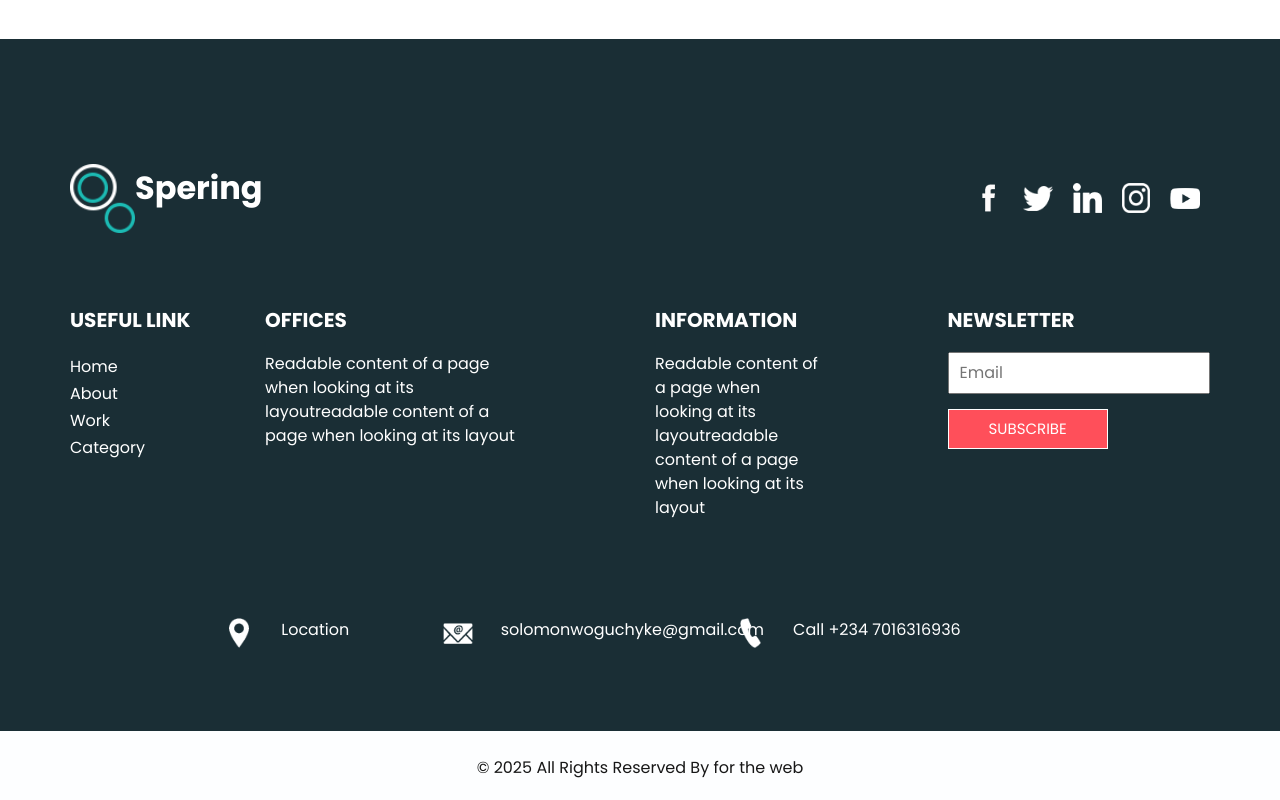
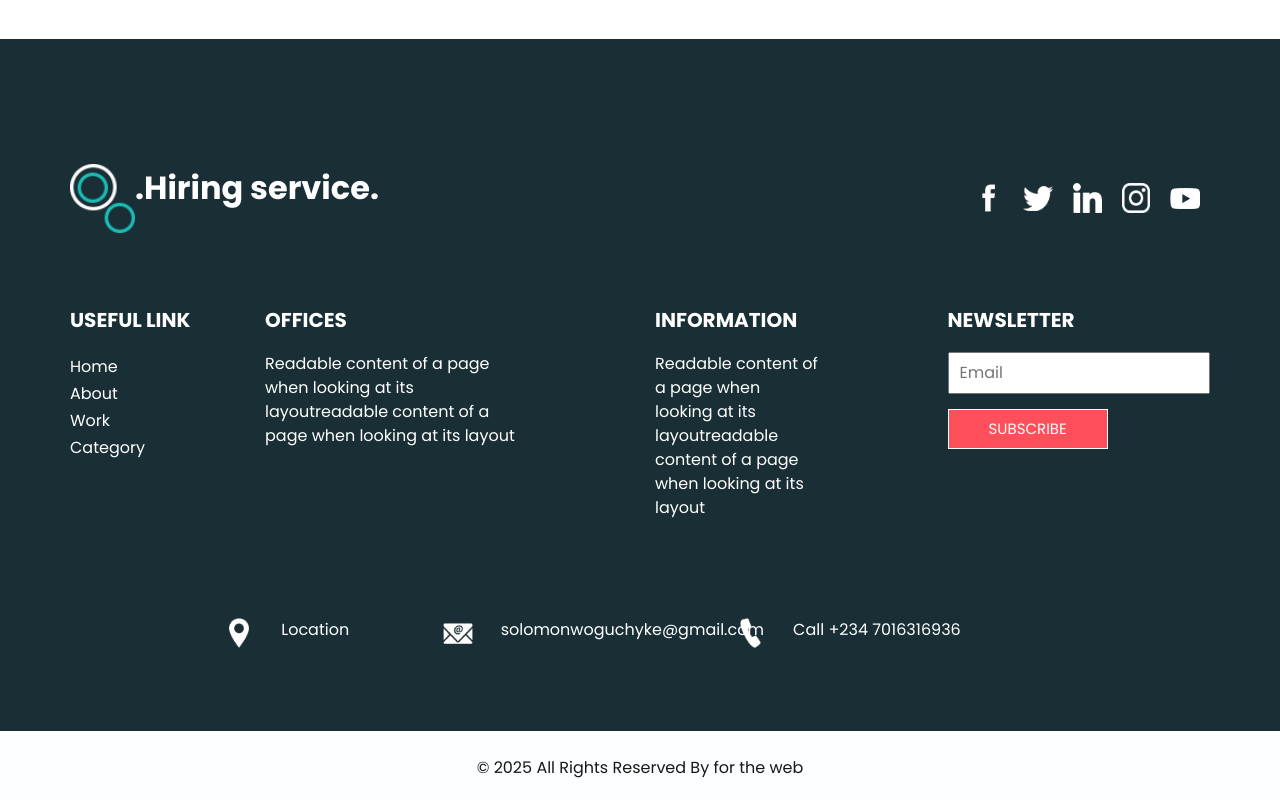
Before and after one commit to solochyke/website.hiring, a plain HTML site: page index.html in a window 1280 px wide. Shown: the part 3997-4797 px from the top of the page. Drawn offline with Linux system fonts and the light colour scheme; files whose address does not match are found by name.

Commit message:
Update index.html

```diff
--- a/index.html
+++ b/index.html
@@ -520,7 +520,7 @@
           <div class="info_logo">
             <img src="image/logo.png" alt="" />
             <span>
-              Spering
+              .Hiring service.
             </span>
           </div>
           <div class="social_box">
```
